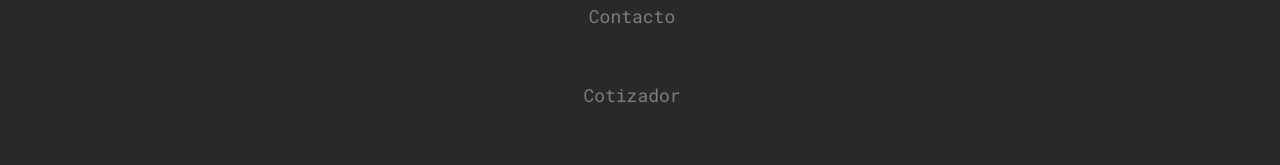
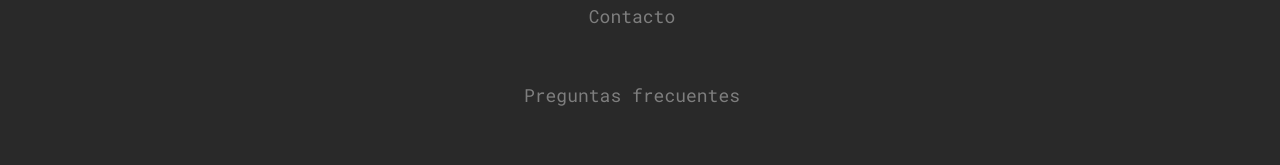
Before and after one commit to marcossk8/site-vorhang-v2, a Next.js app: page /cotizador in a window 1280 px wide. Shown: the part 1959-2124 px from the top of the page. Built offline with nearby package versions, Linux system fonts and the light colour scheme.

Commit message:
footer link label was updated

```diff
--- a/app/components/Footer/index.tsx
+++ b/app/components/Footer/index.tsx
@@ -120,7 +120,7 @@ export const Footer = (): ReactNode => {
             }}
             href="/preguntas-frecuentes"
           >
-            Cotizador
+            Preguntas frecuentes
           </Link>
         </ListItem>
         <ListItem>
```
